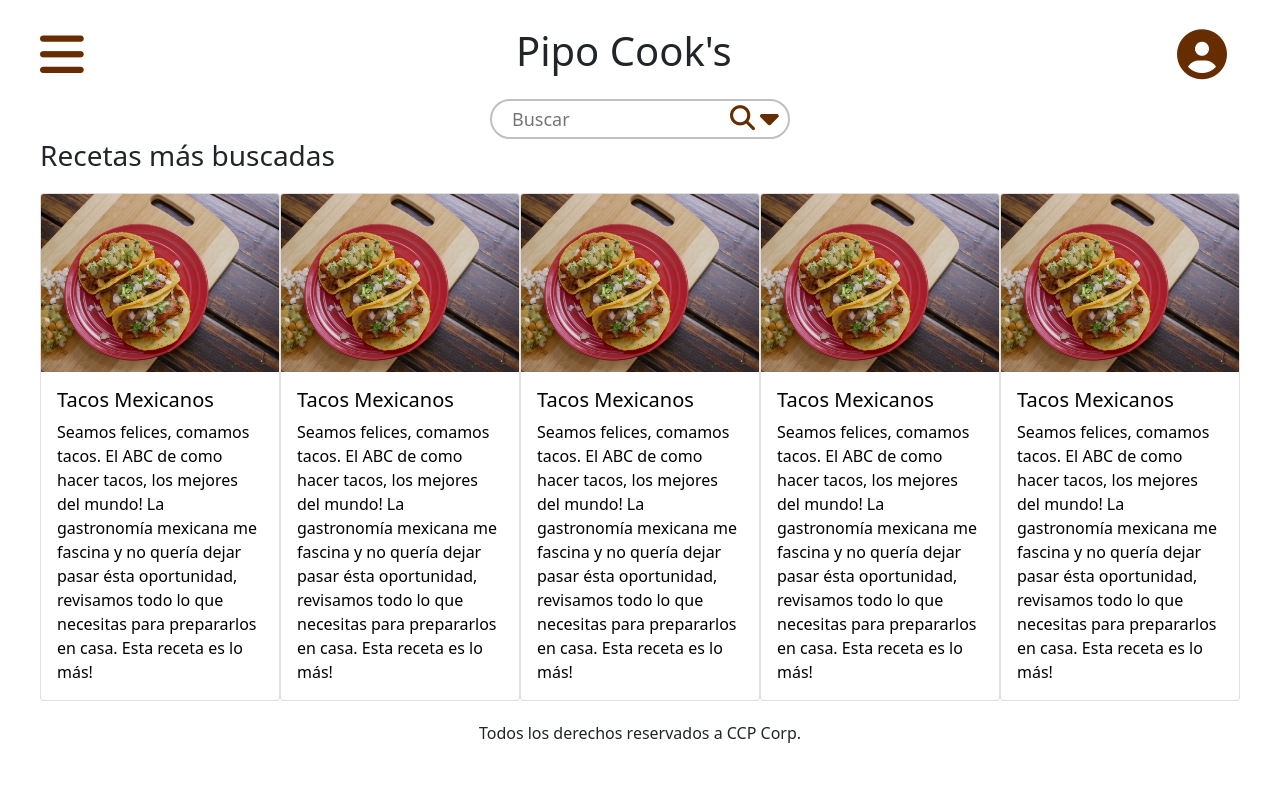
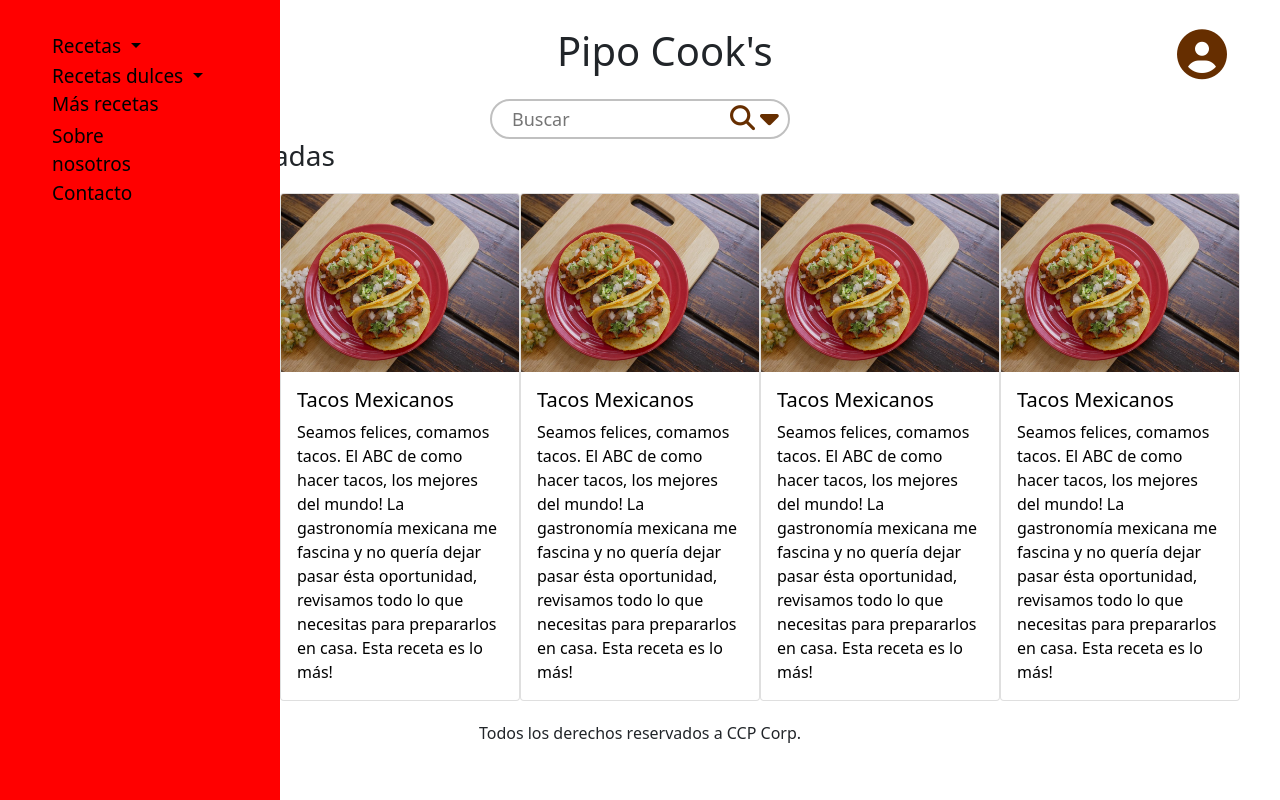
Before and after one commit to b-bastan/proyecto1_practicas-profesionales, a PHP site: page /templates/index.html in a window 1280 px wide. Run offline with PHP 8.4, Linux system fonts and the light colour scheme; some libraries are stand-ins or nearby versions.

Commit message:
Falta terminar menú desplegable

```diff
--- a/pipocooks/css/styles-index.css
+++ b/pipocooks/css/styles-index.css
@@ -1,10 +1,15 @@
 /* ----- GENERAL ----- */
-
 
 *{
     margin: 0;
     padding: 0;
     text-decoration: none;
+}
+
+body{
+    display: flex;
+    flex-direction: column;
+    height: max-content;
 }
 
 ::selection {
@@ -25,6 +30,46 @@
 }
 .img :hover{
     color: black;
+}
+
+ul {
+    list-style: none;
+}
+
+/* ----- MENÚ ----- */
+.menu-general {
+    font-size: 19px;
+}
+
+.menu-desplegable {
+    flex: 1;
+    padding: 30px 100px 0 20px;
+    height: 100%;
+    background-color: red;
+    position: fixed;
+    z-index: 100;
+    max-width: 280px;
+    color: black;
+}
+
+.menu-desplegable .menu-general .dropdown ul.dropdown-menu.show{
+    position: relative !important;
+    transform: translate(0px, 0px) !important;
+    background-color: red;
+    border: none;
+}
+
+.menu-desplegable .menu-general .dropdown .btn{
+    background-color:red;
+    border: none;
+    padding: 0;
+    font-size: 19px;
+    color: black;
+}
+
+.menu-desplegable .menu-general .dropdown .dropdown-menu .dropdown-item{
+    position: relative !important;
+    margin-top: 0px !important;
 }
 
 /* ----- NAV ----- */
--- a/pipocooks/templates/index.html
+++ b/pipocooks/templates/index.html
@@ -9,11 +9,46 @@
         <script src="https://kit.fontawesome.com/359e1b0e60.js" crossorigin="anonymous"></script>
         <link href="https://cdn.jsdelivr.net/npm/bootstrap@5.1.3/dist/css/bootstrap.min.css" rel="stylesheet" integrity="sha384-1BmE4kWBq78iYhFldvKuhfTAU6auU8tT94WrHftjDbrCEXSU1oBoqyl2QvZ6jIW3" crossorigin="anonymous">
     </head>
-
     <body>
-        <header>
+        <section class="menu-desplegable">
+            <ul class="menu-general">
+                <div class="dropdown">
+                    <button class="btn btn-secondary dropdown-toggle" type="button" id="dropdownMenuButton1" data-bs-toggle="dropdown" aria-expanded="false">
+                      Recetas
+                    </button>
+                    <ul class="dropdown-menu" aria-labelledby="dropdownMenuButton1">
+                      <li><a class="dropdown-item" href="#">Bebidas</a></li>
+                      <li><a class="dropdown-item" href="#">Arroces</a></li>
+                      <li><a class="dropdown-item" href="#">Ensaladas</a></li>
+                    </ul>
+                </div>
+                <div class="dropdown">
+                    <button class="btn btn-secondary dropdown-toggle" type="button" id="dropdownMenuButton1" data-bs-toggle="dropdown" aria-expanded="false">
+                      Recetas dulces
+                    </button>
+                    <ul class="dropdown-menu" aria-labelledby="dropdownMenuButton1">
+                      <li><a class="dropdown-item" href="#">Tortas y budines</a></li>
+                      <li><a class="dropdown-item" href="#">Galletas</a></li>
+                      <li><a class="dropdown-item" href="#">Ensaladas</a></li>
+                    </ul>
+                </div>
+                <li style="height: 31.5px;">Más recetas</li>
+                <li>Sobre nosotros</li>
+                <li>Contacto</li>
+            </ul>
+        </section>
+        <header class="header">
             <div class="nav" style="display: flex; justify-content: space-between;">
-                <a href="#" style="font-size: 50px;"><i class="fa-solid fa-bars"></i></a>
+                <div class="dropdown">
+                    <button class="btn btn-secondary dropdown-toggle" type="button" id="dropdownMenuButton1" data-bs-toggle="dropdown" aria-expanded="false" style="font-size: 50px;">
+                        <i class="fa-solid fa-bars"></i>
+                    </button>
+                    <ul class="dropdown-menu" aria-labelledby="dropdownMenuButton1">
+                      <li><a class="dropdown-item" href="#">Bebidas</a></li>
+                      <li><a class="dropdown-item" href="#">Arroces</a></li>
+                      <li><a class="dropdown-item" href="#">Ensaladas</a></li>
+                    </ul>
+                </div>
                 <h1>Pipo Cook's</h1>
                 <div class="dropdown">
                     <button class="btn" type="button" id="dropdownMenuButton1" data-bs-toggle="dropdown" aria-expanded="false" style="font-size: 50px; text-align: end;"><i class="fa-solid fa-circle-user"></i>
@@ -22,12 +57,11 @@
                       <li style="padding: 0.25rem 1rem;">Santino Vitale</li>
                       <li><a class="dropdown-item" href="#"><i class="fa-solid fa-user"></i>&nbsp&nbsp&nbspTu perfil</a></li>
                       <li><a class="dropdown-item" href="/templates/login.html" style="display: flex; justify-self: right;"><i class="fa-solid fa-arrow-right-from-bracket" style="padding-top: 5px ;"></i>&nbsp&nbsp&nbspCerrar sesión</a></li>
-
                     </ul>
                 </div>
             </div>
         </header>
-        <main>
+        <main class="main">
             <div class="buscador">
                 <input type="text" placeholder="Buscar" required>
                 <a href="#"><i class="fa-solid fa-magnifying-glass"></i></a>
```
